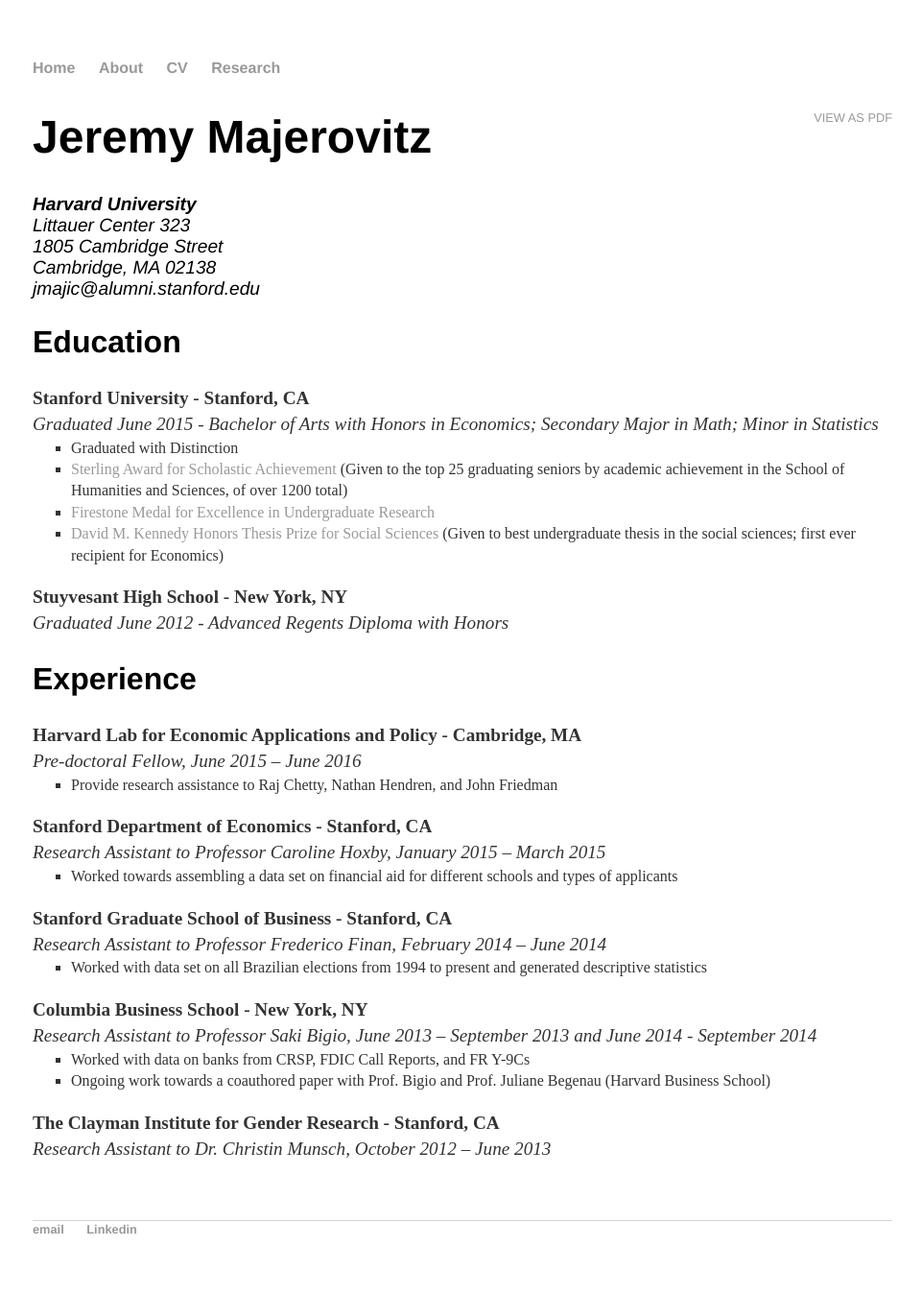
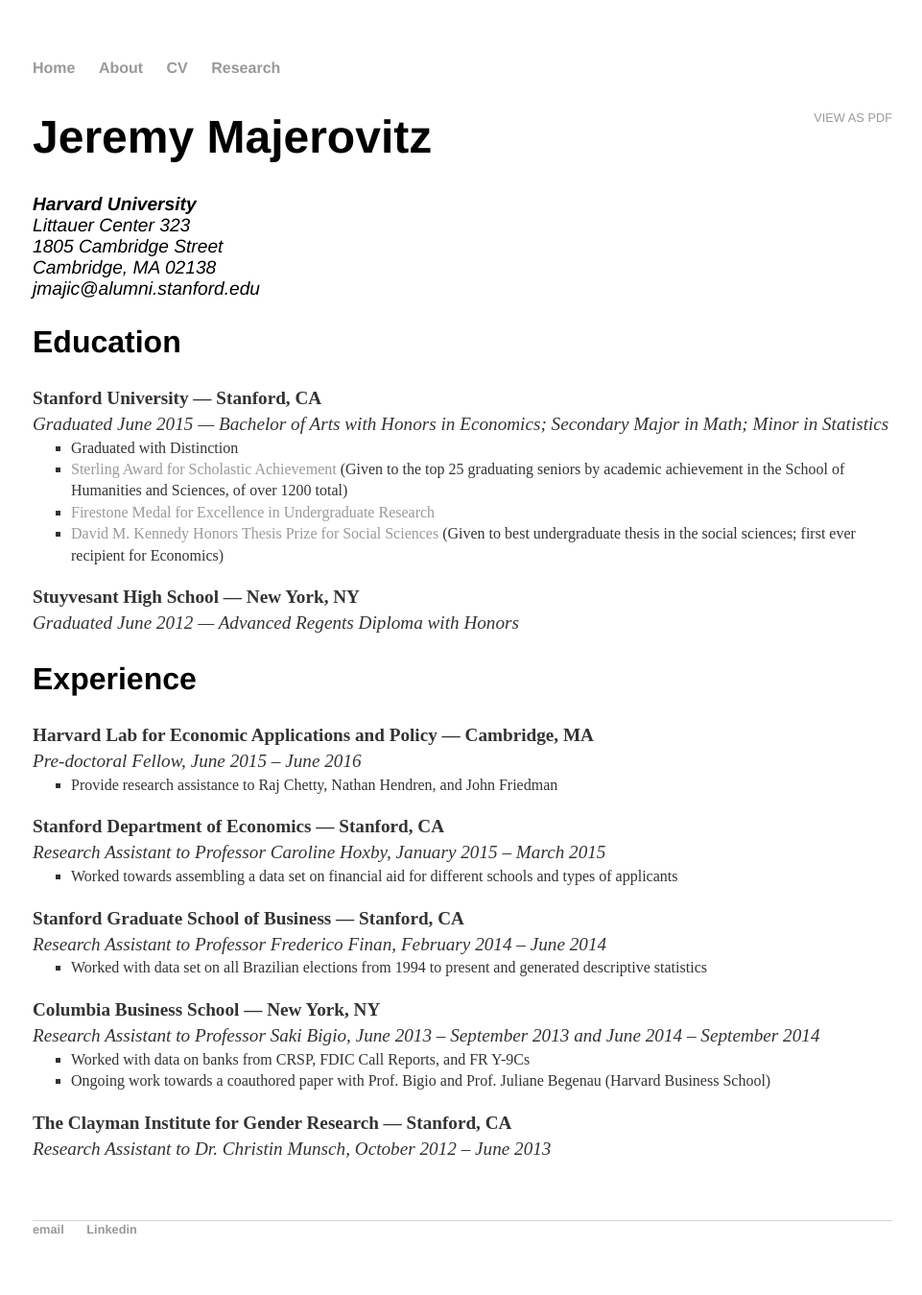
Before and after one commit to jmajic/jmajic.github.io, a Jekyll site: the page built from cv/index.html, in a window 1280 px wide. Shown: the whole page at 96% size, without its empty margins (158-1119 px from the left). Built offline with Jekyll 4.4.1, drawn with Linux system fonts in a browser that asks for light colours; some of the changed lines change nothing that is shown.

Commit message:
Update dashes

```diff
--- a/cv/index.html
+++ b/cv/index.html
@@ -17,8 +17,8 @@
 					<h2>Education</h2>
 
 					<p>
-						<strong>Stanford University - Stanford, CA</strong>
-						<br><em>Graduated June 2015 - Bachelor of Arts with Honors in Economics; Secondary Major in Math; Minor in Statistics</em>
+						<strong>Stanford University &mdash; Stanford, CA</strong>
+						<br><em>Graduated June 2015 &mdash; Bachelor of Arts with Honors in Economics; Secondary Major in Math; Minor in Statistics</em>
 					</p>
 					<ul>
 						<li>Graduated with Distinction</li>
@@ -28,39 +28,39 @@
 					</ul>
 
 					<p>
-						<strong>Stuyvesant High School - New York, NY</strong>
-						<br><em>Graduated June 2012 - Advanced Regents Diploma with Honors</em>
+						<strong>Stuyvesant High School &mdash; New York, NY</strong>
+						<br><em>Graduated June 2012 &mdash; Advanced Regents Diploma with Honors</em>
 					</p>
 
 					<h2>Experience</h2>
 
 					<p>
-						<strong>Harvard Lab for Economic Applications and Policy - Cambridge, MA</strong>
-						<br><em>Pre-doctoral Fellow, June 2015 – June 2016</em>
+						<strong>Harvard Lab for Economic Applications and Policy &mdash; Cambridge, MA</strong>
+						<br><em>Pre-doctoral Fellow, June 2015 &ndash; June 2016</em>
 					</p>
 					<ul>
 						<li>Provide research assistance to Raj Chetty, Nathan Hendren, and John Friedman</li>
 					</ul>
 
 					<p>
-						<strong>Stanford Department of Economics - Stanford, CA</strong>
-						<br><em>Research Assistant to Professor Caroline Hoxby, January 2015 – March 2015</em>
+						<strong>Stanford Department of Economics &mdash; Stanford, CA</strong>
+						<br><em>Research Assistant to Professor Caroline Hoxby, January 2015 &ndash; March 2015</em>
 					</p>
 					<ul>
 						<li>Worked towards assembling a data set on financial aid for different schools and types of applicants</li>
 					</ul>
 
 					<p>
-						<strong>Stanford Graduate School of Business - Stanford, CA</strong>
-						<br><em>Research Assistant to Professor Frederico Finan, February 2014 – June 2014</em>
+						<strong>Stanford Graduate School of Business &mdash; Stanford, CA</strong>
+						<br><em>Research Assistant to Professor Frederico Finan, February 2014 &ndash; June 2014</em>
 					</p>
 					<ul>
 						<li>Worked with data set on all Brazilian elections from 1994 to present and generated descriptive statistics</li>
 					</ul>
 
 					<p>
-						<strong>Columbia Business School - New York, NY</strong>
-						<br><em>Research Assistant to Professor Saki Bigio, June 2013 – September 2013 and June 2014 - September 2014</em>
+						<strong>Columbia Business School &mdash; New York, NY</strong>
+						<br><em>Research Assistant to Professor Saki Bigio, June 2013 &ndash; September 2013 and June 2014 &ndash; September 2014</em>
 					</p>
 					<ul>
 						<li>Worked with data on banks from CRSP, FDIC Call Reports, and FR Y-9Cs</li>
@@ -68,8 +68,8 @@
 					</ul>
 
 					<p>
-						<strong>The Clayman Institute for Gender Research - Stanford, CA</strong>
-						<br><em>Research Assistant to Dr. Christin Munsch, October 2012 – June 2013</em>
+						<strong>The Clayman Institute for Gender Research &mdash; Stanford, CA</strong>
+						<br><em>Research Assistant to Dr. Christin Munsch, October 2012 &ndash; June 2013</em>
 					</p>
 
 	</div>
```
